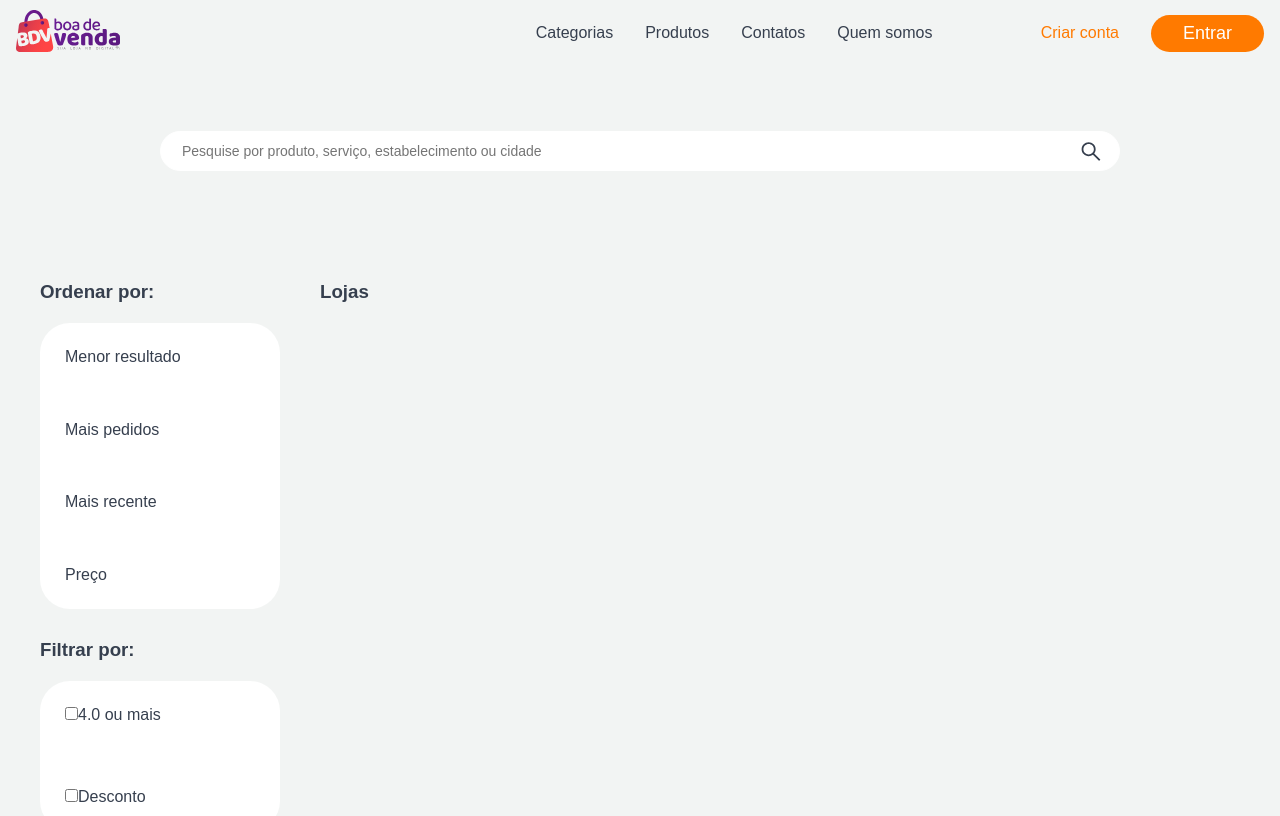
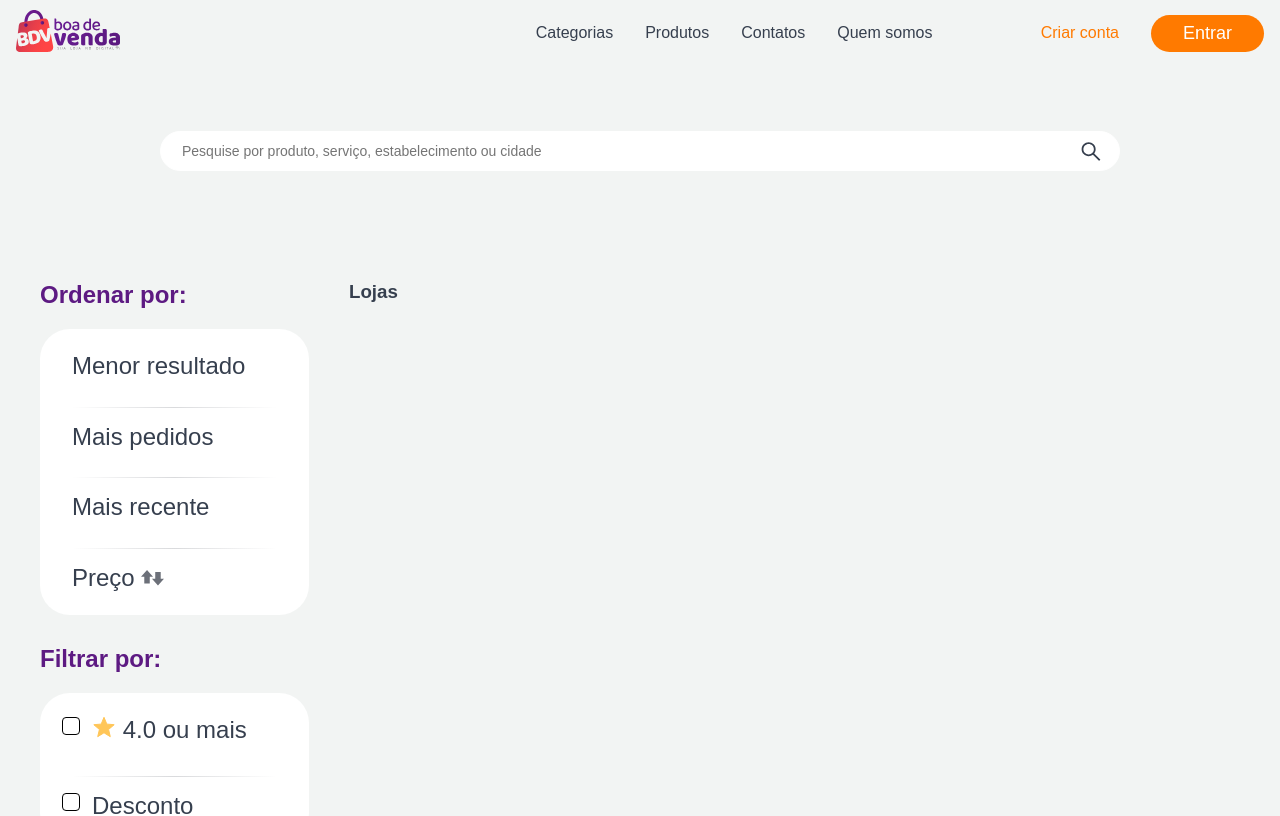
Before and after one commit to VictorCampelo/potty-dashboard, a Next.js app: page /result in a window 1280 px wide. Shown: the top 816 px of the page. Built offline with nearby package versions, Linux system fonts and the light colour scheme.

Commit message:
style: second filter styling

```diff
--- a/src/pages/result/index.tsx
+++ b/src/pages/result/index.tsx
@@ -156,22 +156,31 @@ const Result = () => {
           <LeftSideContainer>
             <h3>Ordenar por:</h3>
             <div className="wrap-order">
-              <a href="">Menor resultado</a>
-              <a href="">Mais pedidos</a>
-              <a href="">Mais recente</a>
-              <a href="">Preço</a>
+              <button>Menor resultado</button>
+              <button>Mais pedidos</button>
+              <button>Mais recente</button>
+              <button>
+                Preço <img src="/images/updown.svg" alt="updown" />
+              </button>
             </div>
 
             <h3>Filtrar por:</h3>
             <div className="wrap-filter">
+              <div className="wrap-input">
                 <label>
                   <input type="checkbox" />
-                4.0 ou mais
+                  <span>
+                    <img src="/images/Star.svg" alt="estrela" /> 4.0 ou mais
+                  </span>
                 </label>
+              </div>
+
+              <div className="wrap-input">
                 <label>
                   <input type="checkbox" />
-                Desconto
+                  <span>Desconto</span>
                 </label>
+              </div>
             </div>
 
             <h3>Listar como:</h3>
@@ -180,7 +189,7 @@ const Result = () => {
               <FaList />
             </div>
 
-            <a href="">Mostrar somente lojas</a>
+            <button className="link">Mostrar somente lojas</button>
           </LeftSideContainer>
           <MainContent>
             <h3>Lojas</h3>
--- a/src/pages/result/styles/index.ts
+++ b/src/pages/result/styles/index.ts
@@ -6,6 +6,14 @@ export const Container = styled.body`
   margin: 0 auto;
   min-height: 100vh;
   box-sizing: border-box;
+
+  button {
+    border: none;
+    background-color: transparent;
+    font-size: 24px;
+    font-weight: 400;
+    text-align: left;
+  }
 
   .wrap-search-content,
   .wrap-result-text {
@@ -41,11 +49,15 @@ export const LeftSideContainer = styled.div`
 
   h3 {
     margin-bottom: 20px;
+    font-size: 24px;
+    font-weight: 600;
+    color: var(--color-secondary-darker);
   }
 
   .wrap-order,
   .wrap-filter {
     padding: 25px;
+    width: 269px;
     background-color: var(--white);
     display: flex;
     flex-direction: column;
@@ -72,10 +84,80 @@ export const LeftSideContainer = styled.div`
   .wrap-order {
     height: 286px;
     max-width: 270px;
+    padding: 23px 32px;
+
+    button + button::before {
+      content: '';
+      display: block;
+      width: 100%;
+      background: linear-gradient(
+        90deg,
+        rgba(108, 112, 121, 0),
+        rgba(108, 112, 121, 0.26),
+        rgba(108, 112, 121, 0)
+      );
+      height: 1px;
+      margin-bottom: 15px;
+    }
   }
 
   .wrap-filter {
     height: 150px;
+    padding: 23px 32px;
+    font-size: 24px;
+    font-weight: 400;
+    position: relative;
+
+    div + div::before {
+      content: '';
+      display: block;
+      width: 100%;
+      height: 1px;
+      margin-bottom: 15px;
+      background: linear-gradient(
+        90deg,
+        rgba(108, 112, 121, 0),
+        rgba(108, 112, 121, 0.26),
+        rgba(108, 112, 121, 0)
+      );
+    }
+
+    .wrap-input {
+      position: relative;
+
+      label span {
+        margin-left: 20px;
+      }
+
+      label::after {
+        content: '';
+        width: 16px;
+        height: 16px;
+        border: 1px solid black;
+        display: block;
+        border-radius: 4px;
+        position: absolute;
+        left: -10px;
+        bottom: 9px;
+      }
+
+      input:checked:before {
+        content: '';
+        width: 14px;
+        height: 14px;
+        background-color: black;
+        display: block;
+        border-radius: 4px;
+        position: absolute;
+        left: -8px;
+        bottom: 11px;
+      }
+
+      input {
+        width: 0px;
+        height: 0px;
+      }
+    }
   }
 `
 
```
Also changed, not shown: public/images/updown.svg (added). Lines whose indentation alone changed are shown as unchanged.
